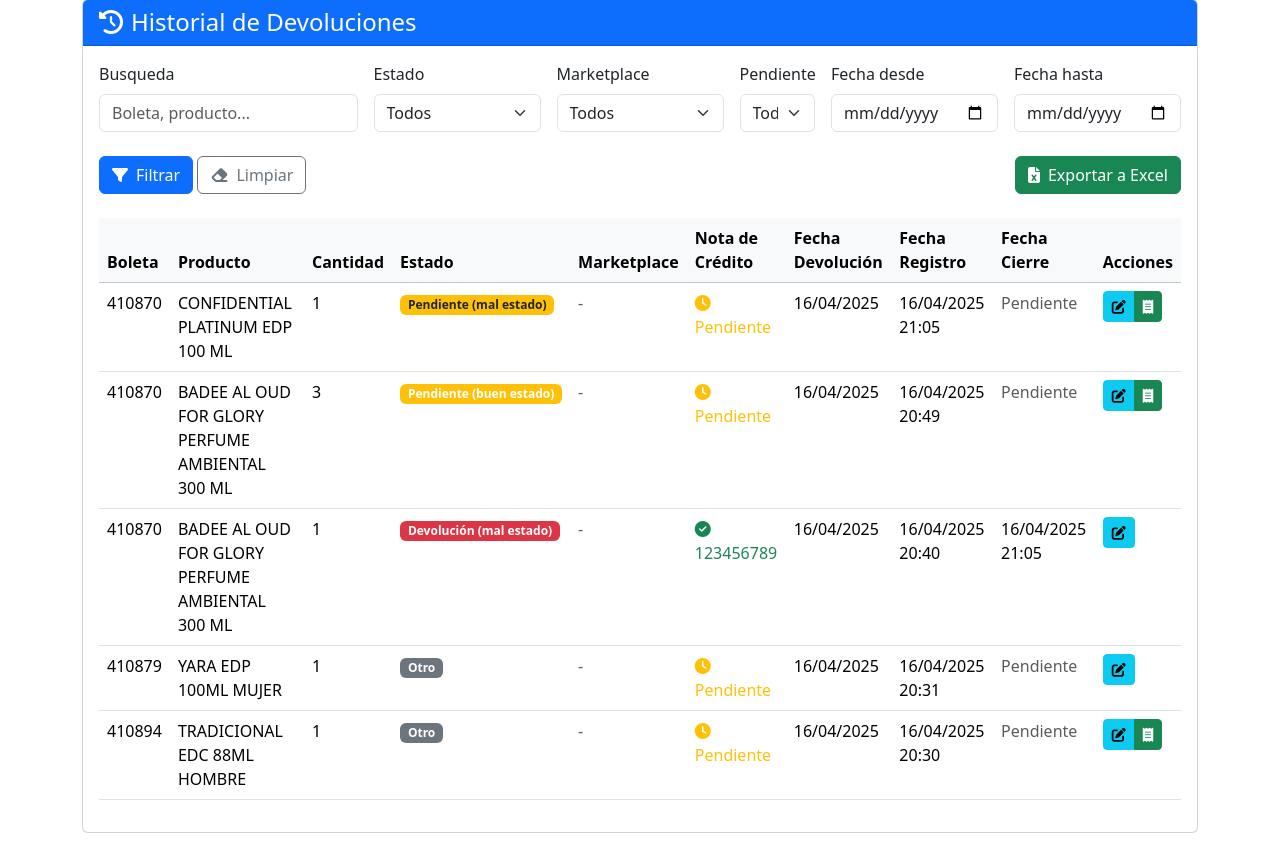
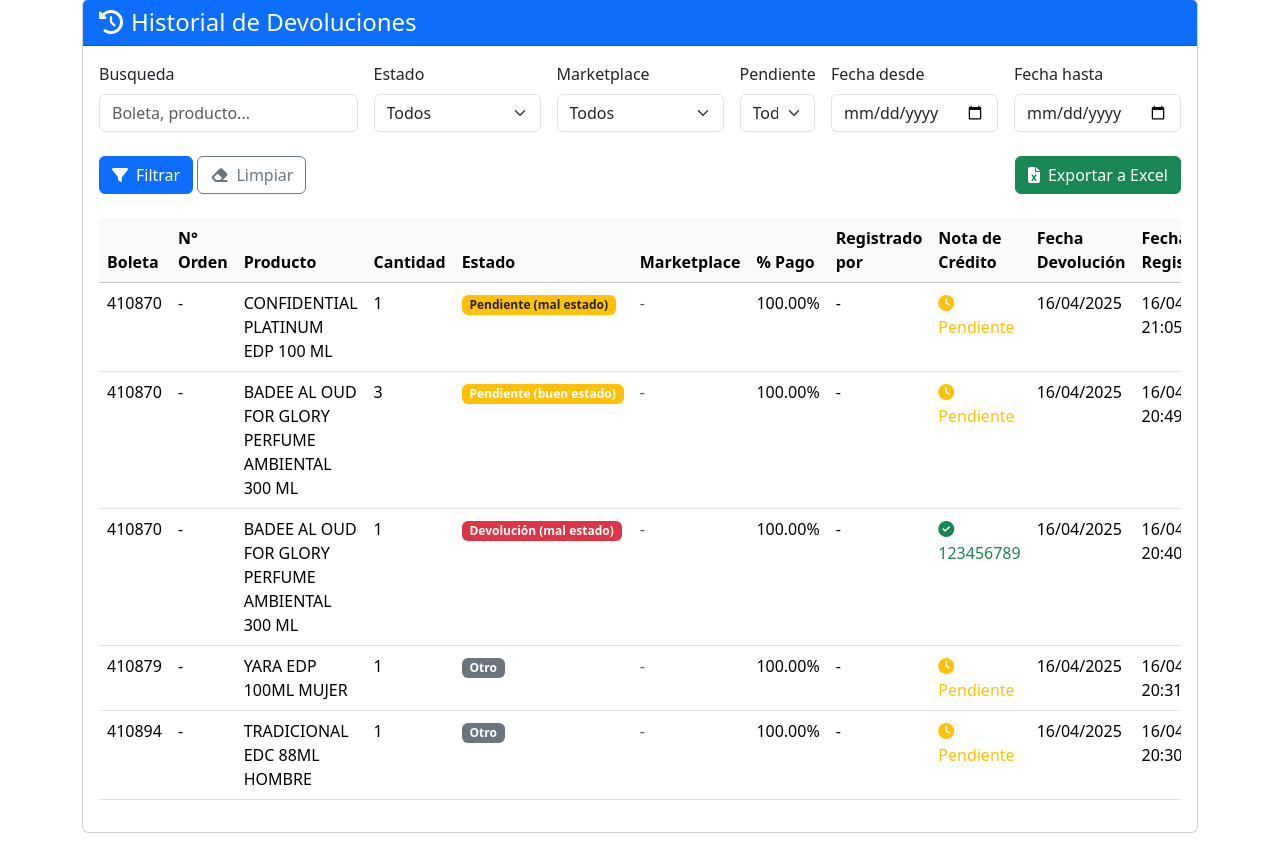
Before and after one commit to sanjaygrr/devoluciones, a Django app: page /historial/ in a window 1280 px wide. Shown: the part 151-1004 px from the top of the page. Run offline with Django 4.2, Linux system fonts and the light colour scheme; a user stored in the database is signed in; data comes from the database, SQL or seed files in the repository; some libraries are stand-ins or nearby versions.

Commit message:
update tablres con cambios

```diff
--- a/devoluciones_app/forms.py
+++ b/devoluciones_app/forms.py
@@ -18,17 +18,19 @@ class DevolucionForm(forms.ModelForm):
     class Meta:
         model = Devolucion
         fields = [
-            'numero_boleta', 'nombre_producto', 'codigo_producto',
-            'cantidad', 'estado_devolucion', 'marketplace', 'observaciones',
-            'fecha_devolucion', 'nota_credito'
-        ]
+            'numero_boleta', 'numero_orden', 'nombre_producto', 'codigo_producto',
+            'cantidad', 'estado_devolucion', 'marketplace', 'porcentaje_pago',
+            'observaciones', 'fecha_devolucion', 'nota_credito'
+        ]  # El campo usuario_registro se asigna automáticamente
         widgets = {
             'numero_boleta': forms.TextInput(attrs={'class': 'form-control', 'readonly': True}),
+            'numero_orden': forms.TextInput(attrs={'class': 'form-control', 'readonly': True}),
             'nombre_producto': forms.TextInput(attrs={'class': 'form-control', 'readonly': True}),
             'codigo_producto': forms.TextInput(attrs={'class': 'form-control', 'readonly': True}),
             'cantidad': forms.NumberInput(attrs={'class': 'form-control', 'min': 1}),
             'estado_devolucion': forms.Select(attrs={'class': 'form-control', 'id': 'id_estado_devolucion'}),
             'marketplace': forms.Select(attrs={'class': 'form-control'}),
+            'porcentaje_pago': forms.NumberInput(attrs={'class': 'form-control', 'min': 0, 'max': 100, 'step': '0.01'}),
             'observaciones': forms.Textarea(attrs={'class': 'form-control', 'rows': 3}),
             'fecha_devolucion': forms.DateInput(attrs={'class': 'form-control', 'type': 'date'}),
             'nota_credito': forms.TextInput(attrs={'class': 'form-control', 'id': 'id_nota_credito'}),
--- a/devoluciones_app/models.py
+++ b/devoluciones_app/models.py
@@ -1,5 +1,6 @@
 from django.db import models
 from django.utils import timezone
+from django.contrib.auth.models import User
 
 class Devolucion(models.Model):
     """Modelo para registrar devoluciones de productos."""
@@ -9,6 +10,7 @@ class Devolucion(models.Model):
         ('mal_estado', 'Devolución (mal estado)'),
         ('pendiente_buen', 'Pendiente (buen estado)'),
         ('pendiente_mal', 'Pendiente (mal estado)'),
+        ('extraviado', 'Extraviado'),
         ('otro', 'Otro'),
     ]
 
@@ -25,6 +27,7 @@ class Devolucion(models.Model):
     ]
 
     numero_boleta = models.CharField(max_length=100, verbose_name="Número de Boleta")
+    numero_orden = models.CharField(max_length=100, blank=True, null=True, verbose_name="Número de Orden")
     nombre_producto = models.CharField(max_length=255, verbose_name="Nombre del Producto")
     codigo_producto = models.CharField(max_length=100, blank=True, null=True, verbose_name="Código del Producto")
     cantidad = models.PositiveIntegerField(default=1, verbose_name="Cantidad")
@@ -34,6 +37,10 @@ class Devolucion(models.Model):
     # Nuevos campos
     marketplace = models.CharField(max_length=50, choices=MARKETPLACE_CHOICES, blank=True, null=True, verbose_name="Marketplace")
     nota_credito = models.CharField(max_length=100, blank=True, null=True, verbose_name="Número de Nota de Crédito")
+    porcentaje_pago = models.DecimalField(max_digits=5, decimal_places=2, default=100.00, verbose_name="Porcentaje de Pago")
+    usuario_registro = models.ForeignKey(User, on_delete=models.SET_NULL, null=True, blank=True, verbose_name="Registrado por")
+
+    # Campos de fechas
     fecha_registro = models.DateTimeField(default=timezone.now, verbose_name="Fecha de Registro")
     fecha_devolucion = models.DateField(default=timezone.now, verbose_name="Fecha de Devolución")
     fecha_cierre = models.DateTimeField(blank=True, null=True, verbose_name="Fecha de Cierre")
--- a/devoluciones_app/templates/devoluciones_app/historial_devoluciones.html
+++ b/devoluciones_app/templates/devoluciones_app/historial_devoluciones.html
@@ -65,10 +65,13 @@
                     <thead class="table-light">
                         <tr>
                             <th>Boleta</th>
+                            <th>N° Orden</th>
                             <th>Producto</th>
                             <th>Cantidad</th>
                             <th>Estado</th>
                             <th>Marketplace</th>
+                            <th>% Pago</th>
+                            <th>Registrado por</th>
                             <th>Nota de Crédito</th>
                             <th>Fecha Devolución</th>
                             <th>Fecha Registro</th>
@@ -80,6 +83,7 @@
                         {% for devolucion in devoluciones %}
                             <tr>
                                 <td>{{ devolucion.numero_boleta }}</td>
+                                <td>{{ devolucion.numero_orden|default:"-" }}</td>
                                 <td>{{ devolucion.nombre_producto }}</td>
                                 <td>{{ devolucion.cantidad }}</td>
                                 <td>
@@ -91,6 +95,8 @@
                                         <span class="badge bg-warning">Pendiente (buen estado)</span>
                                     {% elif devolucion.estado_devolucion == 'pendiente_mal' %}
                                         <span class="badge bg-warning text-dark">Pendiente (mal estado)</span>
+                                    {% elif devolucion.estado_devolucion == 'extraviado' %}
+                                        <span class="badge bg-dark">Extraviado</span>
                                     {% else %}
                                         <span class="badge bg-secondary">Otro</span>
                                     {% endif %}
@@ -102,6 +108,8 @@
                                         <span class="text-muted">-</span>
                                     {% endif %}
                                 </td>
+                                <td>{{ devolucion.porcentaje_pago }}%</td>
+                                <td>{{ devolucion.usuario_registro.username|default:"-" }}</td>
                                 <td>
                                     {% if devolucion.nota_credito %}
                                         <span class="text-success">
--- a/devoluciones_app/templates/devoluciones_app/registrar_devolucion.html
+++ b/devoluciones_app/templates/devoluciones_app/registrar_devolucion.html
@@ -30,6 +30,7 @@
             <div class="row">
                 <div class="col-md-6">
                     {{ form.numero_boleta|as_crispy_field }}
+                    {{ form.numero_orden|as_crispy_field }}
                     {{ form.nombre_producto|as_crispy_field }}
                     {{ form.codigo_producto|as_crispy_field }}
                     {{ form.cantidad|as_crispy_field }}
@@ -37,6 +38,7 @@
                 <div class="col-md-6">
                     {{ form.estado_devolucion|as_crispy_field }}
                     {{ form.marketplace|as_crispy_field }}
+                    {{ form.porcentaje_pago|as_crispy_field }}
                     <div id="nota_credito_container">
                         {{ form.nota_credito|as_crispy_field }}
                     </div>
--- a/devoluciones_app/views.py
+++ b/devoluciones_app/views.py
@@ -101,10 +101,20 @@ def registrar_devolucion(request, numero_boleta, id_producto):
         messages.error(request, "No se encontró el producto seleccionado.")
         return redirect('index')
 
+    # Buscar el número de orden en el documento
+    numero_orden = ""
+    if "references" in resultado["items"][0] and "items" in resultado["items"][0]["references"]:
+        for ref in resultado["items"][0]["references"]["items"]:
+            if ref.get("reason") == "Orden de Compra":
+                numero_orden = ref.get("number", "")
+                break
+
     if request.method == 'POST':
         form = DevolucionForm(request.POST)
         if form.is_valid():
             devolucion = form.save(commit=False)
+            # Asignar el usuario actual
+            devolucion.usuario_registro = request.user
             # Si el estado es normal o mal_estado, se guarda con fecha de cierre
             if devolucion.estado_devolucion in ['normal', 'mal_estado']:
                 devolucion.fecha_cierre = timezone.now()
@@ -119,10 +129,12 @@ def registrar_devolucion(request, numero_boleta, id_producto):
         # Inicializar formulario con datos del producto
         initial_data = {
             'numero_boleta': numero_boleta,
+            'numero_orden': numero_orden,  # Asignar el número de orden encontrado
             'nombre_producto': producto['descripcion'],
             'codigo_producto': producto['codigo'],
             'cantidad': 1,  # Default a 1 unidad
             'fecha_devolucion': timezone.now().date(),
+            'porcentaje_pago': 100.00,  # Valor predeterminado
         }
         form = DevolucionForm(initial=initial_data)
         # Limitar la cantidad máxima al total disponible
```
